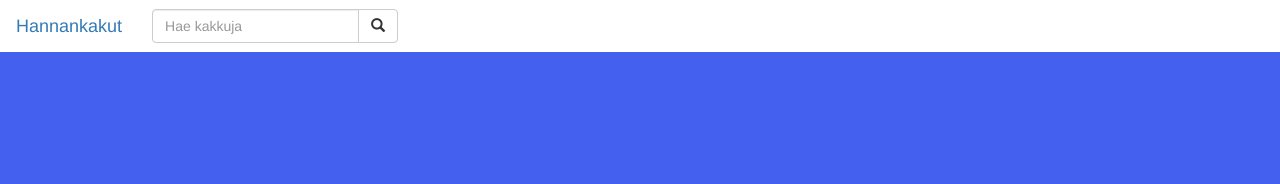
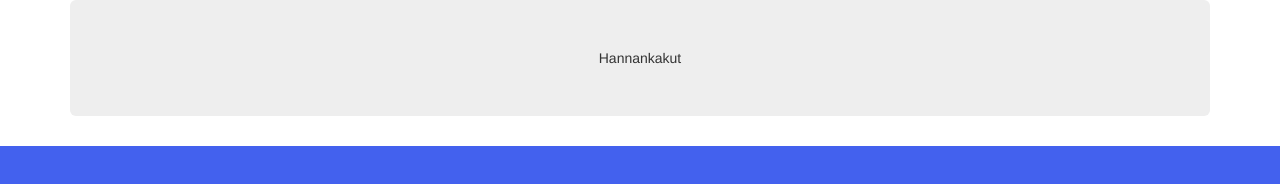
Before and after one commit to SamimiesGames/hannankakut, a website built with Parcel: page index.html in a window 1280 px wide. Built offline with nearby package versions, Linux system fonts and the light colour scheme.

Commit message:
Removed NavBar

```diff
--- a/index.html
+++ b/index.html
@@ -31,23 +31,9 @@
 </head>
 
 <body>
-  <nav class="navbar">
-    <div class="container-fluid">
-      <div class="navbar-header">
-        <a class="navbar-brand" href="#">Hannankakut</a>
-      </div>
-      <form class="navbar-form navbar-left" action="js/search.js">
-        <div class="input-group">
-          <input type="text" class="form-control" placeholder="Hae kakkuja">
-          <div class="input-group-btn">
-            <button class="btn btn-default" type="submit">
-              <i class="glyphicon glyphicon-search"></i>
-            </button>
-          </div>
-        </div>
-      </form>
-    </div>
-  </nav>
+  <div class="container">
+    <div class="jumbotron text-center">Hannankakut</div>
+  </div>
 </body>
 
 </html>
```
